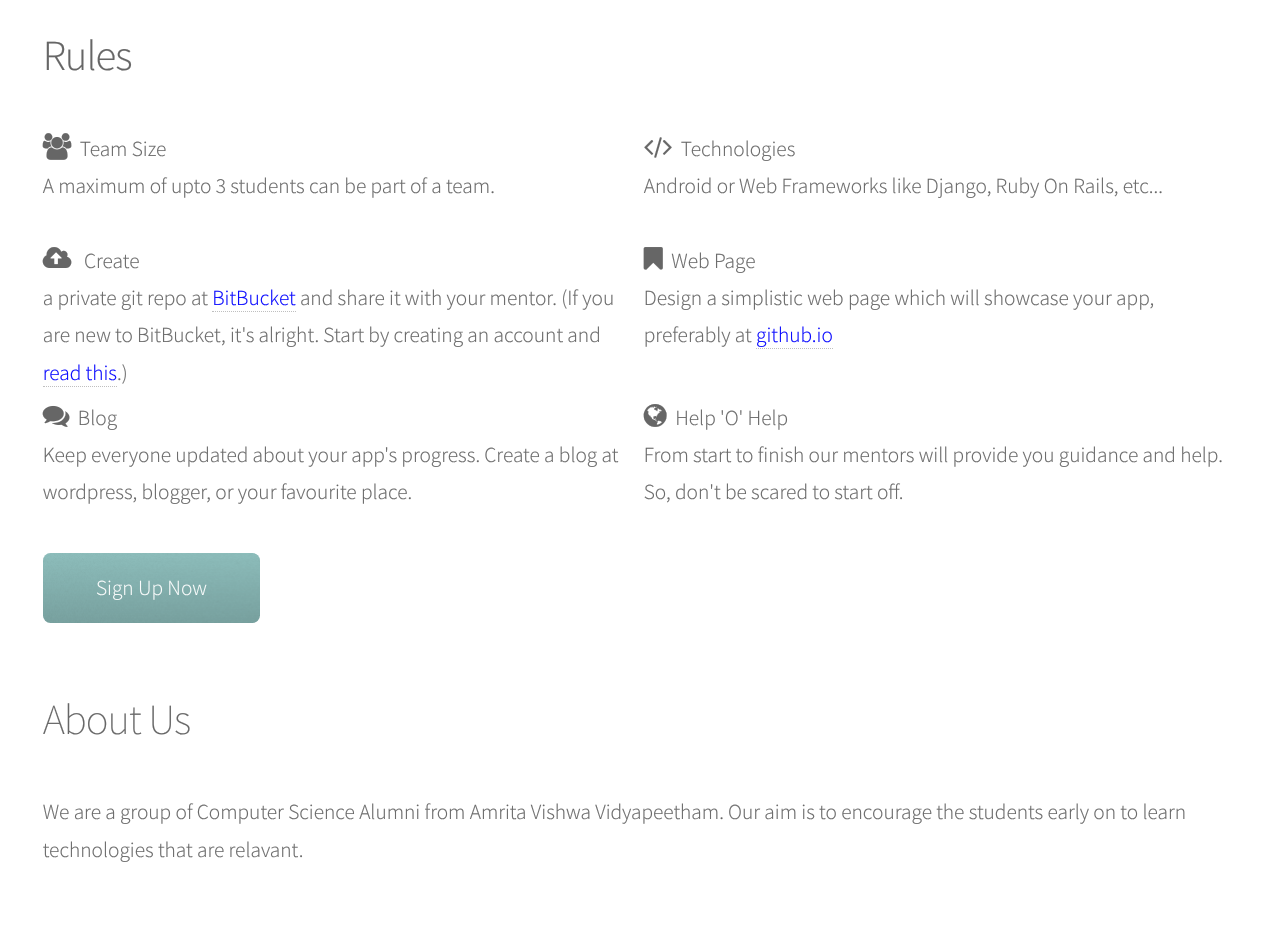
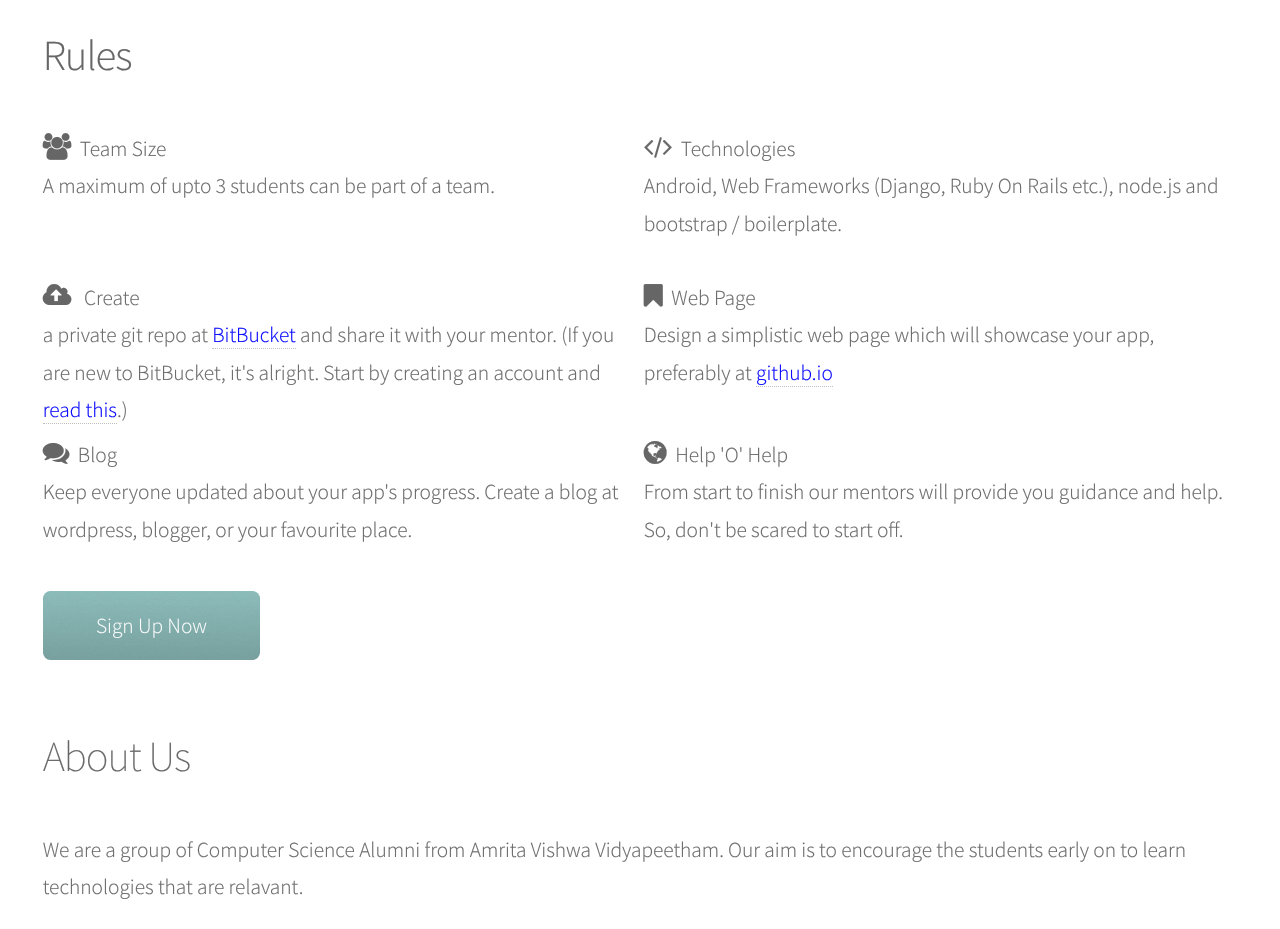
Before and after one commit to pprahul/TechUp, a plain HTML site: page index.html in a window 1280 px wide. Shown: the part 2000-2929 px from the top of the page. Drawn offline with Linux system fonts and the light colour scheme.

Commit message:
Fixed technologies section.

```diff
--- a/index.html
+++ b/index.html
@@ -141,15 +141,12 @@
 								<div class="12u"><span class="fa fa-rupee"> 20,000 In Cash*</span> sponsored handsomely by CS alumni.</div>
 								<div class="12u"><span class="fa fa-gift"> Exclusive Mentoring Hours (Priceless)</span> with some of the best in industry and academia.</div>
 								<div class="12u"><span class="fa fa-briefcase"> Intern Opportunities**</span> at some of the best places you would want to work in.</div>
-								<br />
+								<br /><br />
 								<p>* Prize money for each team will be based on their performance.
 								<br />** Best performers will be referred to companies for doing internships.</p>
 
 
 							</div>
-
-
-
 							<footer>
 								<a href="#jumpin" class="button scrolly">Jump In</a>
 							</footer>
@@ -205,7 +202,7 @@
 
 									</div>
 									<div class="6u">
-										<span class="fa fa-code"><strong>&nbsp; Technologies</strong><br>Android or Web Frameworks like Django, Ruby On Rails, etc...</span>
+										<span class="fa fa-code"><strong>&nbsp; Technologies</strong><br>Android, Web Frameworks (Django, Ruby On Rails etc.), node.js and bootstrap / boilerplate.</span>
 
 									</div>
 								</div>
```
